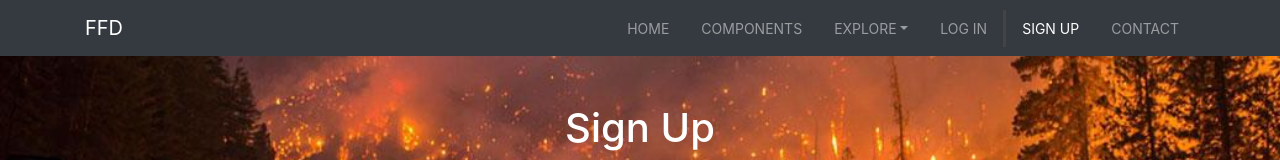
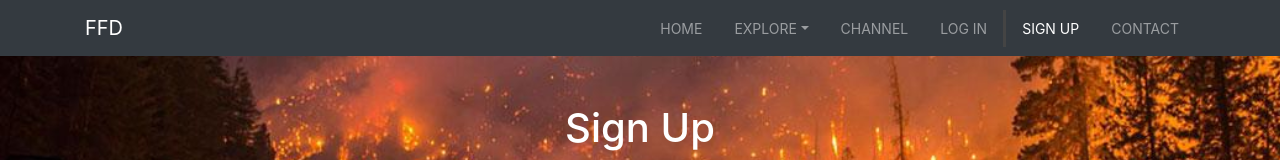
Before and after one commit to vidhi09-tech/Forest-Fire-Detection, a plain HTML site: page signup.html in a window 1280 px wide. Shown: the top 160 px of the page. Drawn offline with nearby package versions, Linux system fonts and the light colour scheme.

Commit message:
navbar updated

```diff
--- a/signup.html
+++ b/signup.html
@@ -37,9 +37,7 @@
             <li class="nav-item">
               <a href="index.html" class="nav-link">Home</a>
             </li>
-            <li class="nav-item">
-              <a href="components.html" class="nav-link">Components</a>
-            </li>
+
 
             <li class="nav-item dropdown">
               <a
@@ -54,7 +52,9 @@
                 <a href="data.html" class="dropdown-item">Data</a>
               </div>
             </li>
-
+            <li class="nav-item">
+              <a href="channel.html" class="nav-link">Channel</a>
+            </li>
             <li class="nav-item">
               <a href="login.html" class="nav-link">Log in</a>
             </li>
```
